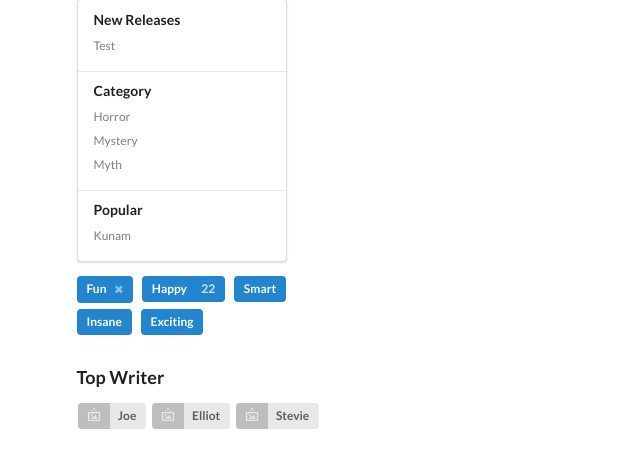
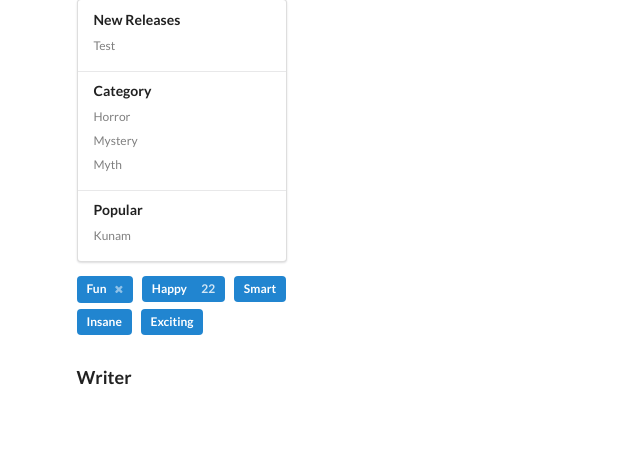
Before and after one commit to ffadilaputra/gedebook, a CodeIgniter app: page /codeigniter-quickstart/ in a window 1280 px wide. Shown: the part 90-565 px from the top of the page, without its empty margins (0-640 px from the left). Run offline with CodeIgniter, Linux system fonts and the light colour scheme; data that the repository does not hold is empty.

Commit message:
Fixing Error Edit Writer

```diff
--- a/application/controllers/Auth.php
+++ b/application/controllers/Auth.php
@@ -1,4 +1,4 @@
-<?php
+<?php defined('BASEPATH') OR exit('No direct script access allowed');
 
 class Auth extends CI_Controller
 {
@@ -39,7 +39,7 @@ class Auth extends CI_Controller
 					if ($session_data['role'] == 'user') {
 						redirect('home','refresh');
 					}elseif($session_data['role'] == 'writer'){
-						redirect('writer','refresh');
+						redirect('home','refresh');
 					}//Penutub Else IF
 			}//Penutub if Pertama
 		}
--- a/application/controllers/Books.php
+++ b/application/controllers/Books.php
@@ -1,4 +1,4 @@
- <?php
+<?php defined('BASEPATH') OR exit('No direct script access allowed');
 
 class Books extends CI_Controller
 {
--- a/application/controllers/Home.php
+++ b/application/controllers/Home.php
@@ -7,6 +7,7 @@ class Home extends CI_Controller {
     {
         parent::__construct();
         $this->load->model('Books_model');
+        $this->load->model('User_model');
         $this->load->helper('text');
     }
 
@@ -24,8 +25,9 @@ class Home extends CI_Controller {
     		$this->load->view('partials/header');
     	}
 
+        $data['uwer'] = $this->User_model->getWriter();
+        $data['book'] = $this->Books_model->bookAll();
 
-        $data['book'] = $this->Books_model->bookAll();
         $this->load->view('home', $data);
 
 
--- a/application/controllers/Like.php
+++ b/application/controllers/Like.php
@@ -1,4 +1,6 @@
 <?php
+
+defined('BASEPATH') OR exit('No direct script access allowed');
 
 class Like extends CI_Controller{
 
@@ -7,6 +9,8 @@ class Like extends CI_Controller{
 		$this->load->model('Like_model');
 		$this->Like_model->put_like();
 		redirect('books','refresh');
+	}
 
-	}
+
+
 }
--- a/application/controllers/User.php
+++ b/application/controllers/User.php
@@ -1,4 +1,6 @@
 <?php
+
+defined('BASEPATH') OR exit('No direct script access allowed');
 
 class User extends CI_Controller
 {
@@ -73,7 +75,7 @@ class User extends CI_Controller
             	unlink($path . $file); //Menghapus gambar yang akan diganti dengan gmbr baru
 
         		$this->User_model->update($id); //Proses Update
-        		redirect('user','refresh');
+        		redirect('home','refresh');
         	}
 
 		}
--- a/application/controllers/Writer.php
+++ b/application/controllers/Writer.php
@@ -1,4 +1,6 @@
 <?php
+
+defined('BASEPATH') OR exit('No direct script access allowed');
 
 class Writer extends CI_Controller
 {
@@ -21,7 +23,7 @@ class Writer extends CI_Controller
 	}
 
 	public function index(){
-		$this->load->view('partials/header-penulis');
+		//$this->load->view('partials/header-penulis');
 	}
 
 	public function profile(){
@@ -64,7 +66,7 @@ class Writer extends CI_Controller
             	unlink($path . $file); //Menghapus gambar yang akan diganti dengan gmbr baru
 
         		$this->User_model->update($id); //Proses Update
-        		redirect('writer','refresh');
+        		redirect('home','refresh');
         	}
 
 		}
--- a/application/models/Books_model.php
+++ b/application/models/Books_model.php
@@ -18,7 +18,11 @@ class Books_model extends CI_Model{
 	}
 
 	public function bookAll(){
-		$query = $this->db->get('buku');
+
+		$this->db->select('*');
+		$this->db->from('buku');
+		$this->db->join('pengguna','pengguna.id_pengguna = buku.posted_by','left');
+		$query = $this->db->get();
 		return $query->result();
 	}
 
--- a/application/models/User_model.php
+++ b/application/models/User_model.php
@@ -1,6 +1,11 @@
 <?php
 
 class User_model extends CI_Model {
+
+		public function getWriter(){
+			$uery = $this->db->get_where('pengguna', array('role' => 'writer'));
+			return $uery->result();
+		}
 
 		public function register(){
 
@@ -48,7 +53,7 @@ class User_model extends CI_Model {
 				'ava' => $this->upload->data('file_name'),
 				'username' => $this->input->post('username'),
 				'password' => md5($this->input->post('password')),
-				'role' => $this->input->post('role'),
+				'role' => 'writer',
 			);
 
 			$this->db->where('id_pengguna',$id);
--- a/application/views/home.php
+++ b/application/views/home.php
@@ -45,19 +45,13 @@
       </div>
       <!-- abel  -->
       <!-- writer -->
-      <h3>Top Writer</h3>
+      <h3>Writer</h3>
+     <?php foreach($uwer as $a): ?>
       <a class="ui image label">
-        <img src="<?= base_url('assets/img/image.png') ?>" class="hoverZoomLink">
-        Joe
+        <img src="<?= base_url('assets/uploads') ?>/<?= $a->ava ?>" class="hoverZoomLink">
+        <?= $a->nama ?>
       </a>
-      <a class="ui image label">
-        <img src="<?= base_url('assets/img/image.png') ?>" class="hoverZoomLink">
-        Elliot
-      </a>
-      <a class="ui image label">
-        <img src="<?= base_url('assets/img/image.png') ?>" class="hoverZoomLink">
-        Stevie
-      </a>
+      <?php endforeach; ?>
       <!-- writer -->
     </div>
     <div class="eleven wide column">
@@ -84,10 +78,10 @@
               <div class="meta">
                 <a class="group"><?= $key->genre ?></a>
               </div>
-              <!--  <div class="description"><?= word_limiter($key->sinopsis, 10);  ?></div> -->
+
             </div>
             <div class="content">
-              <img class="ui avatar image" src="<?php echo base_url('assets/img/square-image.png') ?>"> <?= $key->penulis ?>
+              <img class="ui avatar image" src="<?= base_url('assets/uploads') ?>/<?= $key->ava ?>"> <?= $key->penulis ?>
             </div>
           </div>
         </div>
--- a/application/views/user_profile.php
+++ b/application/views/user_profile.php
@@ -47,12 +47,6 @@
           <input type="password" name="password" placeholder="Password" value="">
         </div>
       </div>
-
-      <div class="field">
-      <label>Choose Role</label>
-       <input name="role" type="text" placeholder="Password" value="<?php echo $profile[0]->role ?>" readonly>
-        </div>
-
         <button class="ui button primary" type="submit">Submit</button>
         <div class="ui pink message"><?php echo validation_errors(); ?></div>
         <br>
```
Also changed, not shown: application/models/Like_model.php (+6 -1 lines), assets/uploads/1500x5001.jpg (added), assets/uploads/16002979_1525491014147678_4891502487953130346_n.jpg (deleted), assets/uploads/cropped/maze_thumb.jpg (added), assets/uploads/makan_bang.png (added), assets/uploads/maze.jpg (added).
